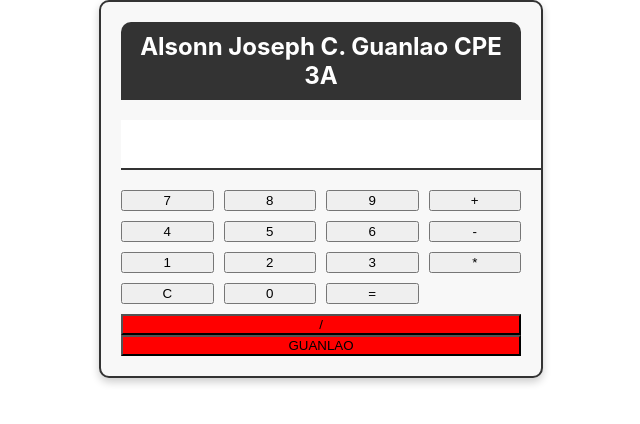
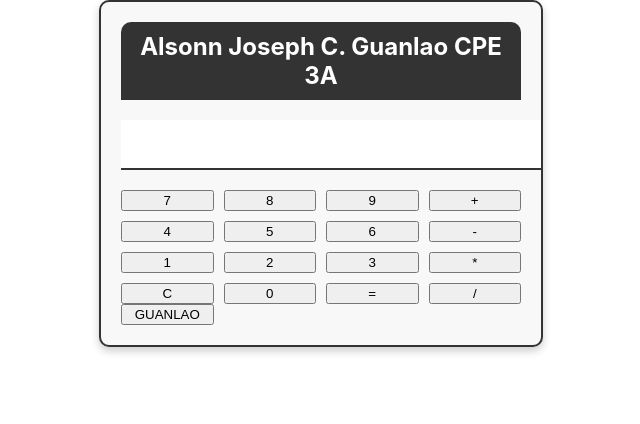
Before and after one commit to SuperShySuperShy/calcu-app, a React (Create React App) app: page / in a window 1280 px wide. Shown: the top 424 px of the page, without its empty margins (319-959 px from the left). Built offline with nearby package versions, Linux system fonts and the light colour scheme.

Commit message:
Update css

```diff
--- a/src/App.css
+++ b/src/App.css
@@ -60,8 +60,3 @@
 .button:hover {
   background-color: #555;
 }
-
-.buttons button:last-child {
-  grid-column: span 4;
-  background-color: #f00;
-}
```
